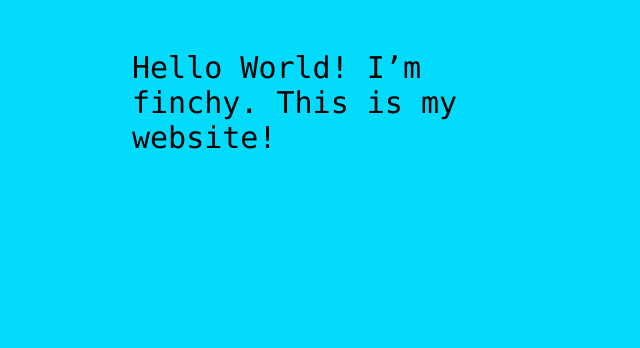
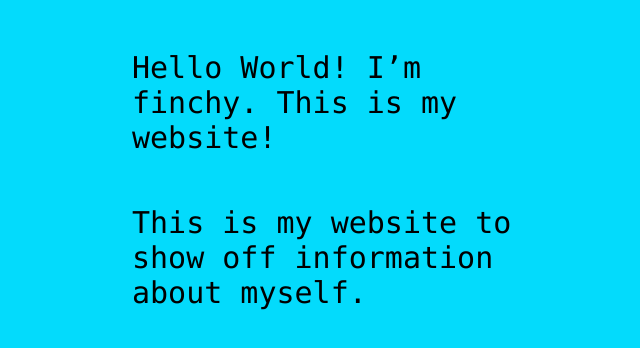
Before and after one commit to hfinchy12/hfinchy12.github.io, a plain HTML site: page index.html in a window 1280 px wide. Shown: the whole page, without its empty margins (308-948 px from the left). Drawn offline with Linux system fonts and the light colour scheme.

Commit message:
new line

```diff
--- a/index.html
+++ b/index.html
@@ -11,6 +11,7 @@
 
 <!-- Change this code here by copy and pasting your template on line 15 -->
 <p>Hello World! I’m finchy. This is my website!</p>
+<p>This is my website to show off information about myself.</p>
 
 </body>
 </html>
```
